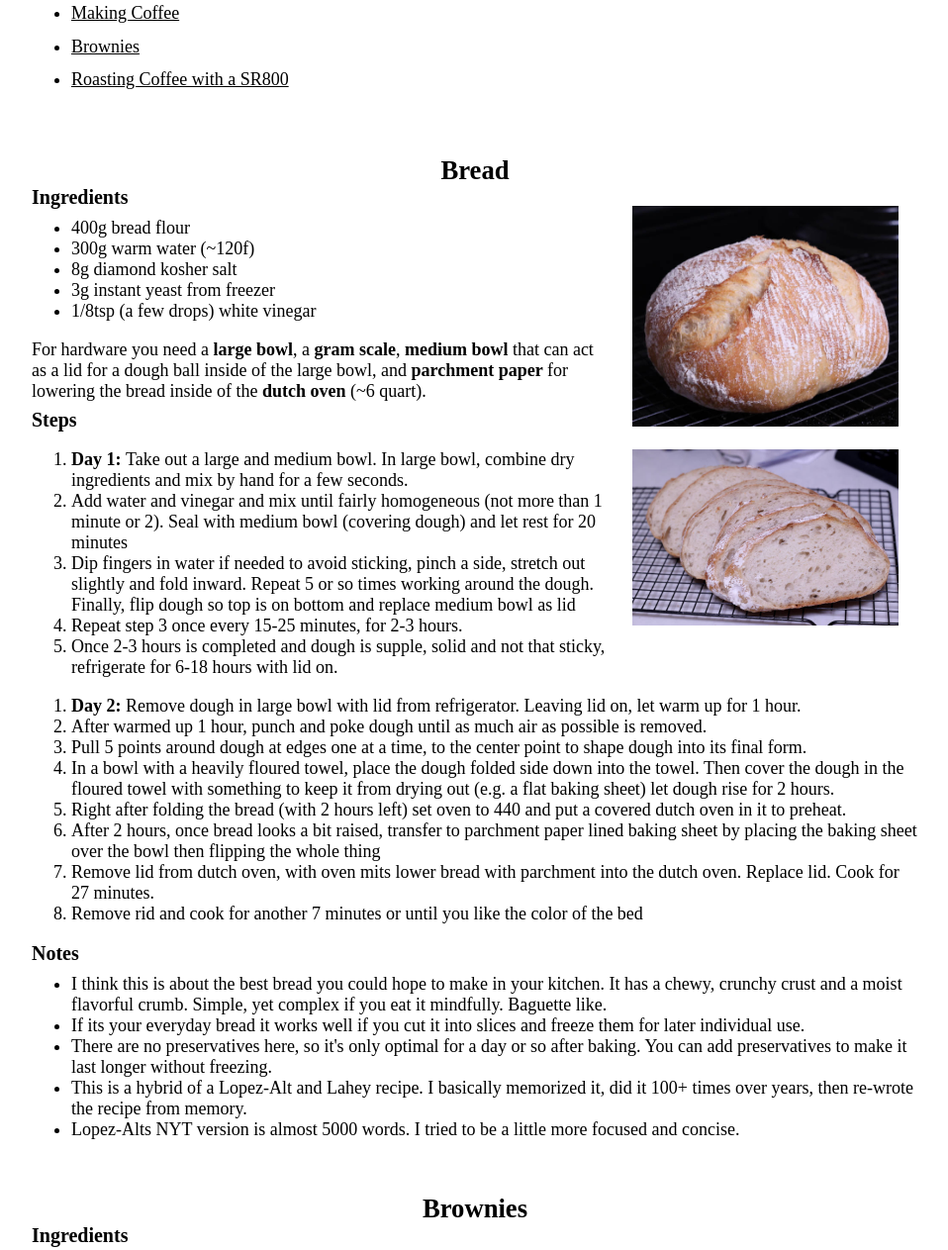
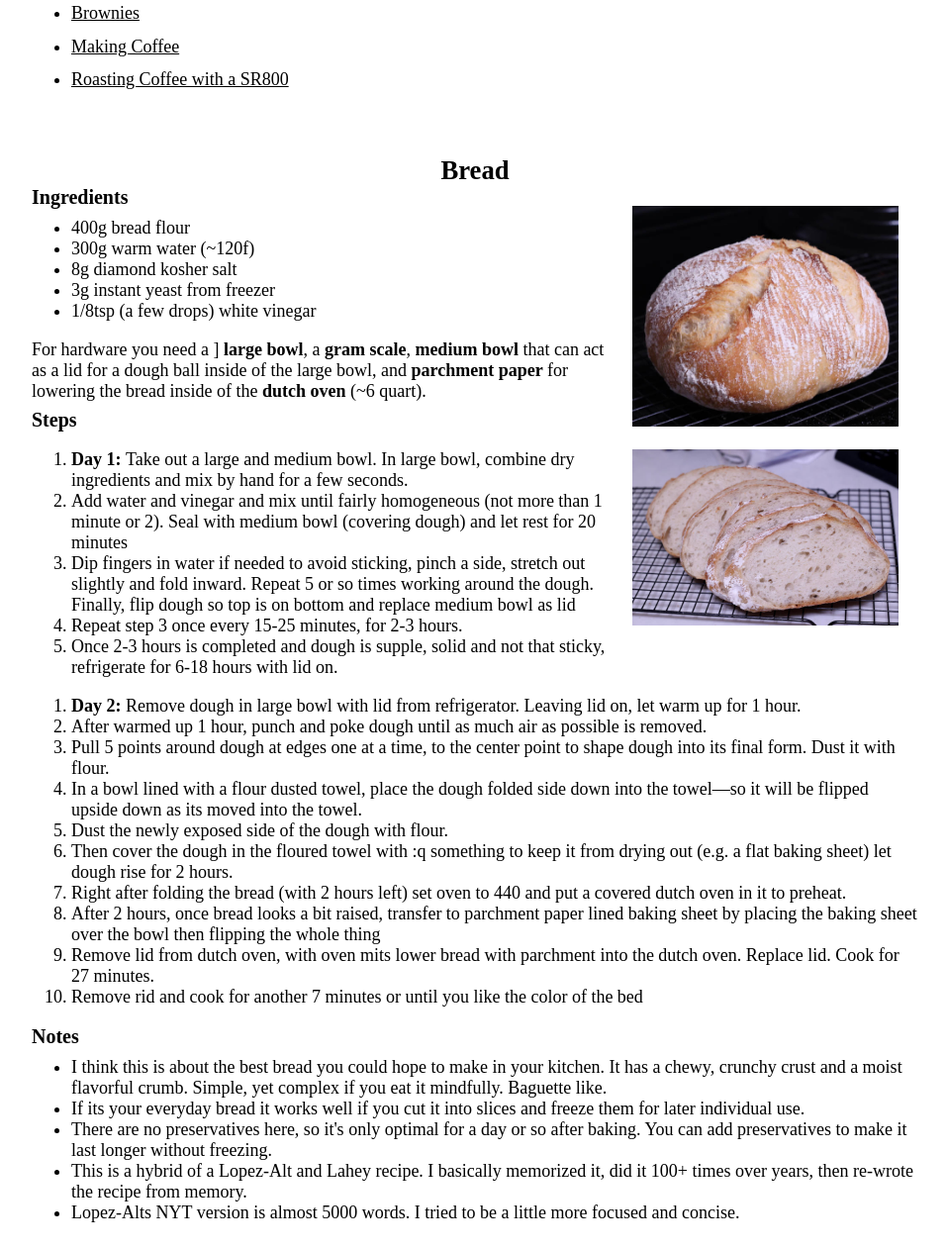
Before and after one commit to tc10815/tomcookson.com, a plain HTML site: page recipes.html in a window 1280 px wide. Shown: the part 234-1497 px from the top of the page at 99% size, without its empty margins (160-1118 px from the left). Drawn offline with Linux system fonts and the light colour scheme; a web font is replaced by a local one.

Commit message:
fixing bread recipe lack of flouring

```diff
--- a/recipes.html
+++ b/recipes.html
@@ -26,8 +26,8 @@
         <h3>Index</h3>
           <ul>
             <li><a href="#bread">Bread</a>
+            <li><a href="#brownies">Brownies</a>
             <li><a href="#makingcoffee">Making Coffee</a>
-            <li><a href="#brownies">Brownies</a>
             <li><a href="#coffeeroastsr800">Roasting Coffee with a SR800
               </a>
           </ul>
@@ -53,7 +53,8 @@
       <li>3g instant yeast from freezer</li>
       <li>1/8tsp (a few drops) white vinegar</li>
     </ul>
-      <div style="margin-bottom: 7px">For hardware you need a <strong>large bowl</strong>, a
+      <div style="margin-bottom: 7px">For hardware you need a ]
+      <strong>large bowl</strong>, a
       <strong>gram scale</strong>, <strong>medium bowl</strong> that can
       act as a lid
       for a dough ball inside of the large bowl, and <strong>parchment paper
@@ -82,9 +83,16 @@
         <li>After warmed up 1 hour,
         punch and poke dough until as much air as possible is removed.</li>
         <li>Pull 5 points around dough at edges one at a time, to the center
-        point to shape dough into its final form.</li>
-        <li>In a bowl with a heavily floured towel, place the dough folded side
-        down into the towel. Then cover the dough in the floured towel with
+        point to shape dough into its final form. Dust it with flour.</li>
+        <li>In a bowl lined with a flour dusted towel, place the dough
+        folded side
+        down into the towel&mdash;so it will be flipped upside down as
+        its moved into the
+        towel.
+        <li>Dust the newly exposed side of the dough with flour.
+        <li>Then cover the dough in the floured towel with
+:q
+
         something to keep it from drying out (e.g. a flat baking sheet)
         let dough rise for 2 hours.</li>
         <li>Right after folding the bread (with 2 hours left) set oven to
@@ -231,6 +239,7 @@
         <li style="padding-bottom:0px">After finshed, clean by adding water
 	to base and pouring through sieve
 	to throw away most coffee grinds before rinsing off the rest.
+      </ul>
       </ul>
     <div id="coffeeroastsr800" class="recipename">Roasting Coffee with the
         FreshRoast SR800</div>
```
